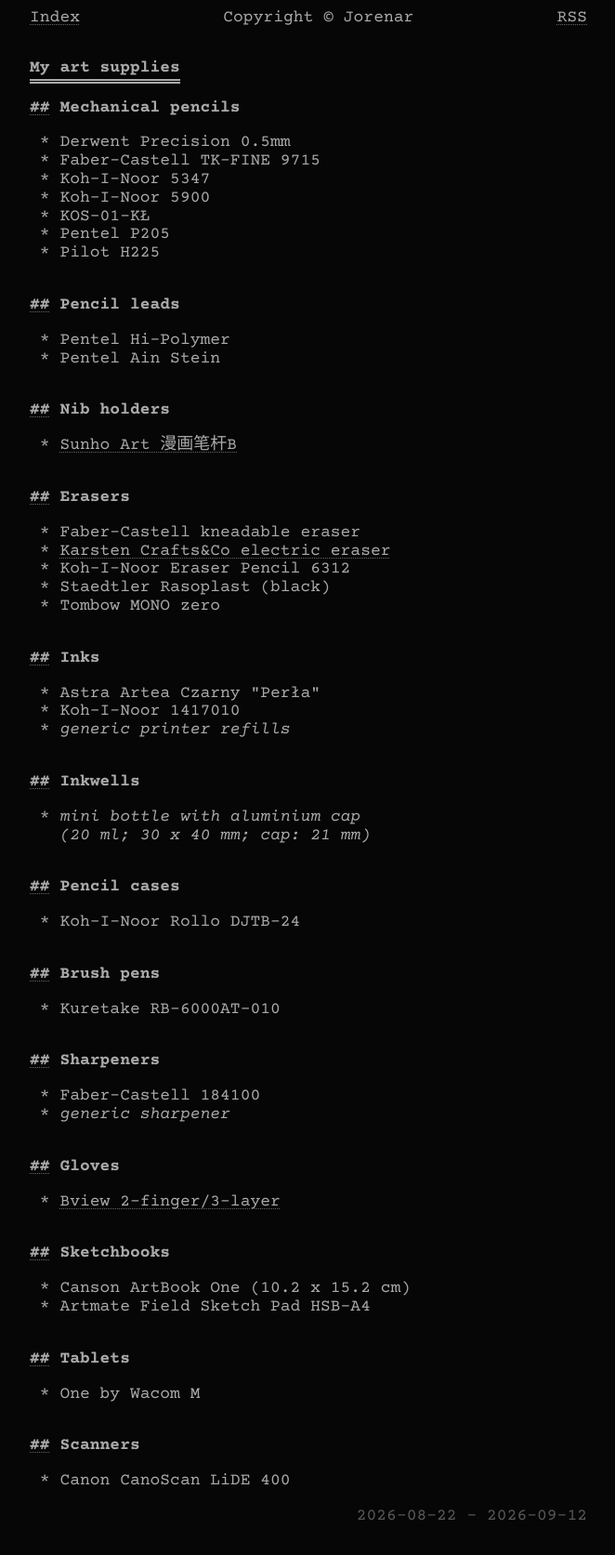
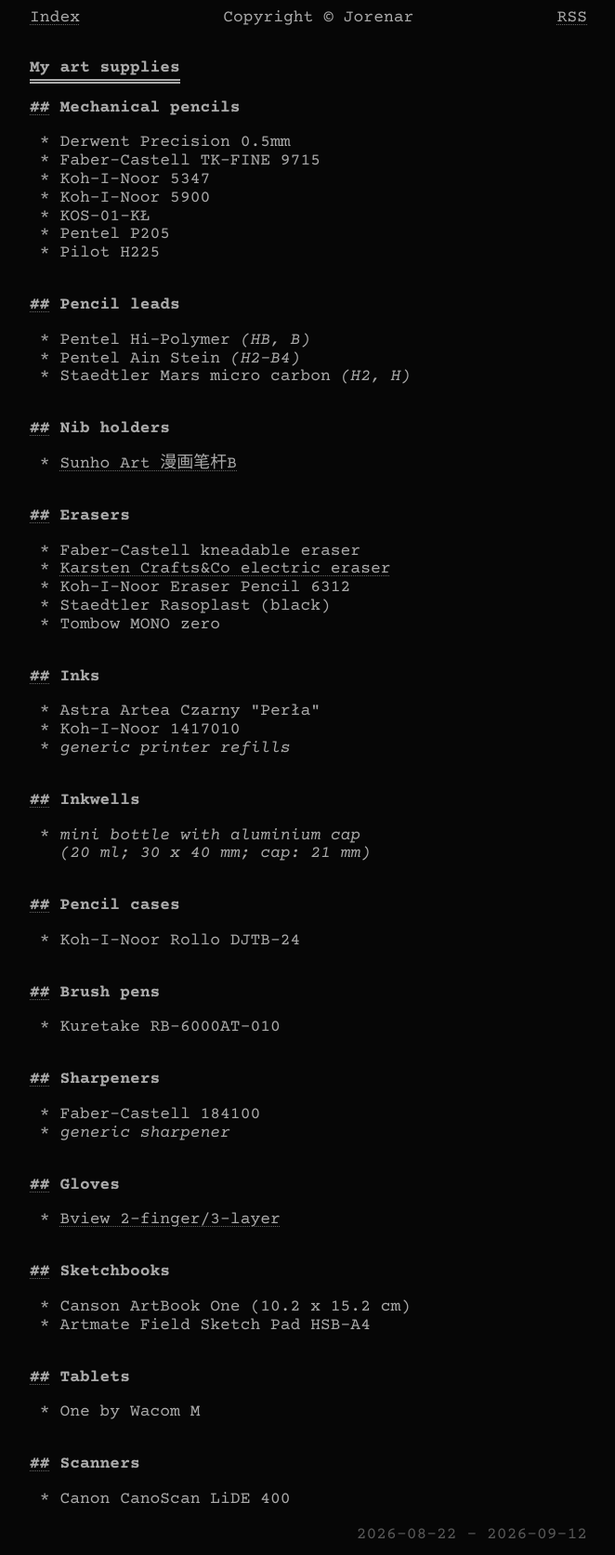
Before and after one commit to Jorenar/blog, a Jekyll site: the page built from _posts/2026-08-22-my-art-supplies.md, in a window 1280 px wide. Shown: the whole page at 93% size, without its empty margins (308-970 px from the left). Built offline with Jekyll 4.4.1, drawn with Linux system fonts in a browser that asks for light colours.

```diff
--- a/_posts/2026-08-22-my-art-supplies.md
+++ b/_posts/2026-08-22-my-art-supplies.md
@@ -17,8 +17,9 @@ pin: 2
 
 ## Pencil leads
 
-* Pentel Hi-Polymer
-* Pentel Ain Stein
+* Pentel Hi-Polymer _(HB, B)_
+* Pentel Ain Stein _(H2-B4)_
+* Staedtler Mars micro carbon _(H2, H)_
 
 ## Nib holders
 
```
